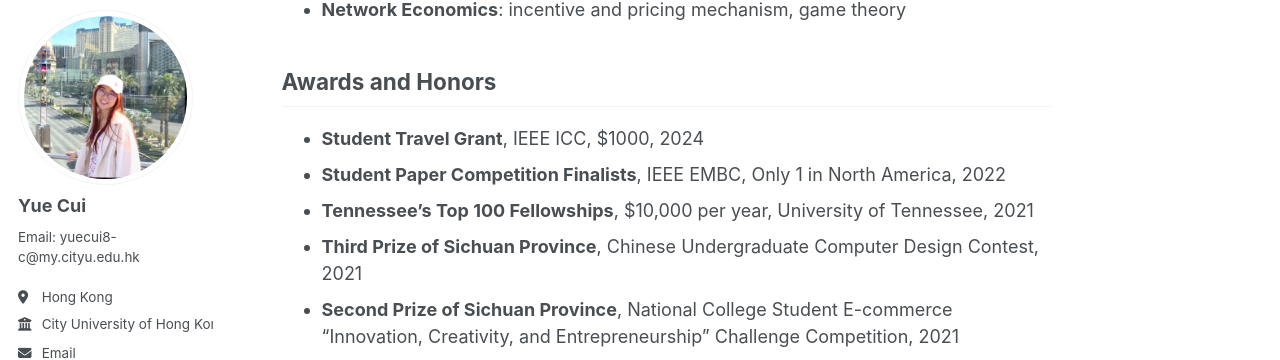
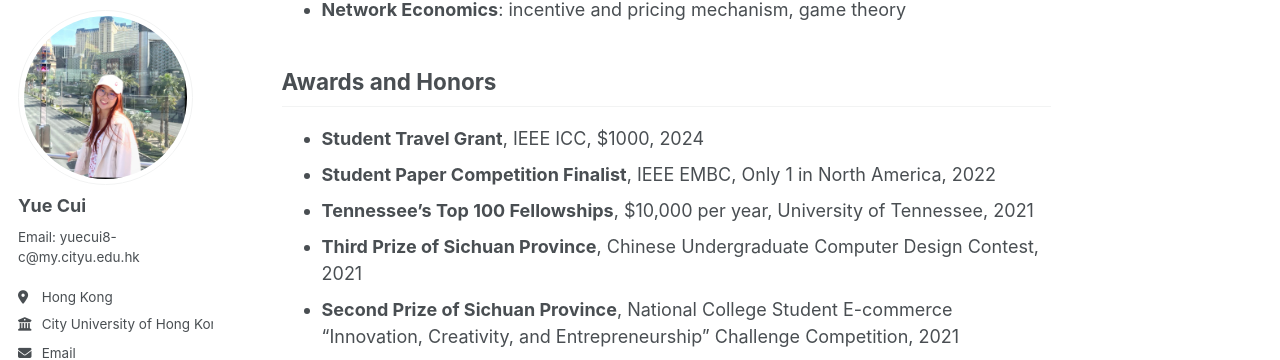
Before and after one commit to ycui26/ycui26.github.io, a Jekyll site: the page built from _pages/about.md, in a window 1280 px wide and 900 px high, scrolled down 463 px. Shown: the part 96-456 px from the top of the window. Built offline with Jekyll 4.4.1, drawn with Linux system fonts in a browser that asks for light colours; some web fonts are replaced.

Commit message:
Update about.md

```diff
--- a/_pages/about.md
+++ b/_pages/about.md
@@ -20,7 +20,7 @@ My research focuses on interdisciplinary areas of artificial intelligence, data
 Awards and Honors
 ------
 - **Student Travel Grant**, IEEE ICC, \$1000, 2024
-- **Student Paper Competition Finalists**, IEEE EMBC, Only 1 in North America, 2022
+- **Student Paper Competition Finalist**, IEEE EMBC, Only 1 in North America, 2022
 - **Tennessee's Top 100 Fellowships**, \$10,000 per year, University of Tennessee, 2021
 - **Third Prize of Sichuan Province**, Chinese Undergraduate Computer Design Contest, 2021
 - **Second Prize of Sichuan Province**, National College Student E-commerce "Innovation, Creativity, and Entrepreneurship" Challenge Competition, 2021
```
